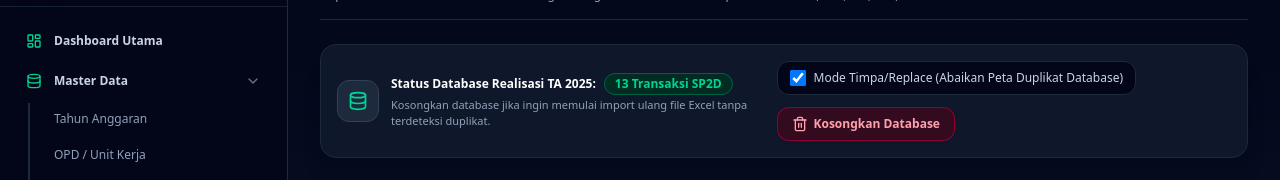
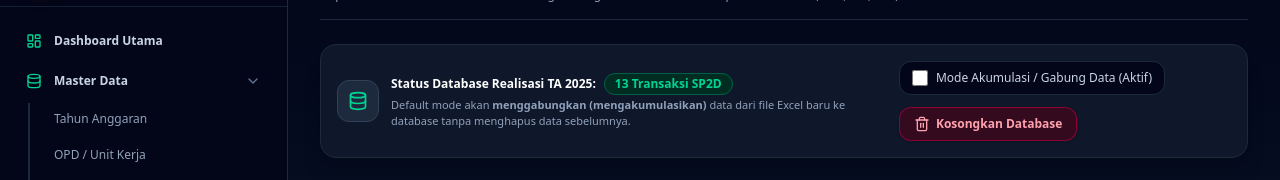
Before and after one commit to Novie-cmd/Admin-Keuangan, a React (Vite) app: page / in a window 1280 px wide. Both pictures are taken after a click on the button "Upload / Import Excel". Shown: the part 153-333 px from the top of the page. Built offline with nearby package versions, Linux system fonts and the light colour scheme.

Commit message:
feat(transaksi): change default import mode to accumulation
Update the Excel upload settings to default to accumulation mode instead of overwriting existing data to prevent accidental data loss. Updated the UI labels to reflect the current state more clearly.

```diff
--- a/src/components/transaksi/UploadExcelView.tsx
+++ b/src/components/transaksi/UploadExcelView.tsx
@@ -56,7 +56,7 @@ export const UploadExcelView: React.FC = () => {
   const [fileName, setFileName] = useState<string>('');
   const [previewData, setPreviewData] = useState<PreviewRow[]>([]);
   const [isProcessing, setIsProcessing] = useState(false);
-  const [overwriteMode, setOverwriteMode] = useState<boolean>(true);
+  const [overwriteMode, setOverwriteMode] = useState<boolean>(false);
   const [ignoreDuplicateWarnings, setIgnoreDuplicateWarnings] = useState<boolean>(false);
   const [showClearModal, setShowClearModal] = useState<boolean>(false);
   const [importResult, setImportResult] = useState<{
@@ -377,7 +377,7 @@ export const UploadExcelView: React.FC = () => {
               </span>
             </div>
             <p className="text-[11px] text-slate-400 mt-0.5">
-              Kosongkan database jika ingin memulai import ulang file Excel tanpa terdeteksi duplikat.
+              Default mode akan <strong>menggabungkan (mengakumulasikan)</strong> data dari file Excel baru ke database tanpa menghapus data sebelumnya.
             </p>
           </div>
         </div>
@@ -390,7 +390,7 @@ export const UploadExcelView: React.FC = () => {
               onChange={e => setOverwriteMode(e.target.checked)}
               className="h-4 w-4 rounded border-slate-700 bg-slate-900 text-emerald-500 focus:ring-emerald-500"
             />
-            <span>Mode Timpa/Replace (Abaikan Peta Duplikat Database)</span>
+            <span>{overwriteMode ? 'Mode Timpa (Hapus data lama TA ini)' : 'Mode Akumulasi / Gabung Data (Aktif)'}</span>
           </label>
 
           <button
```
